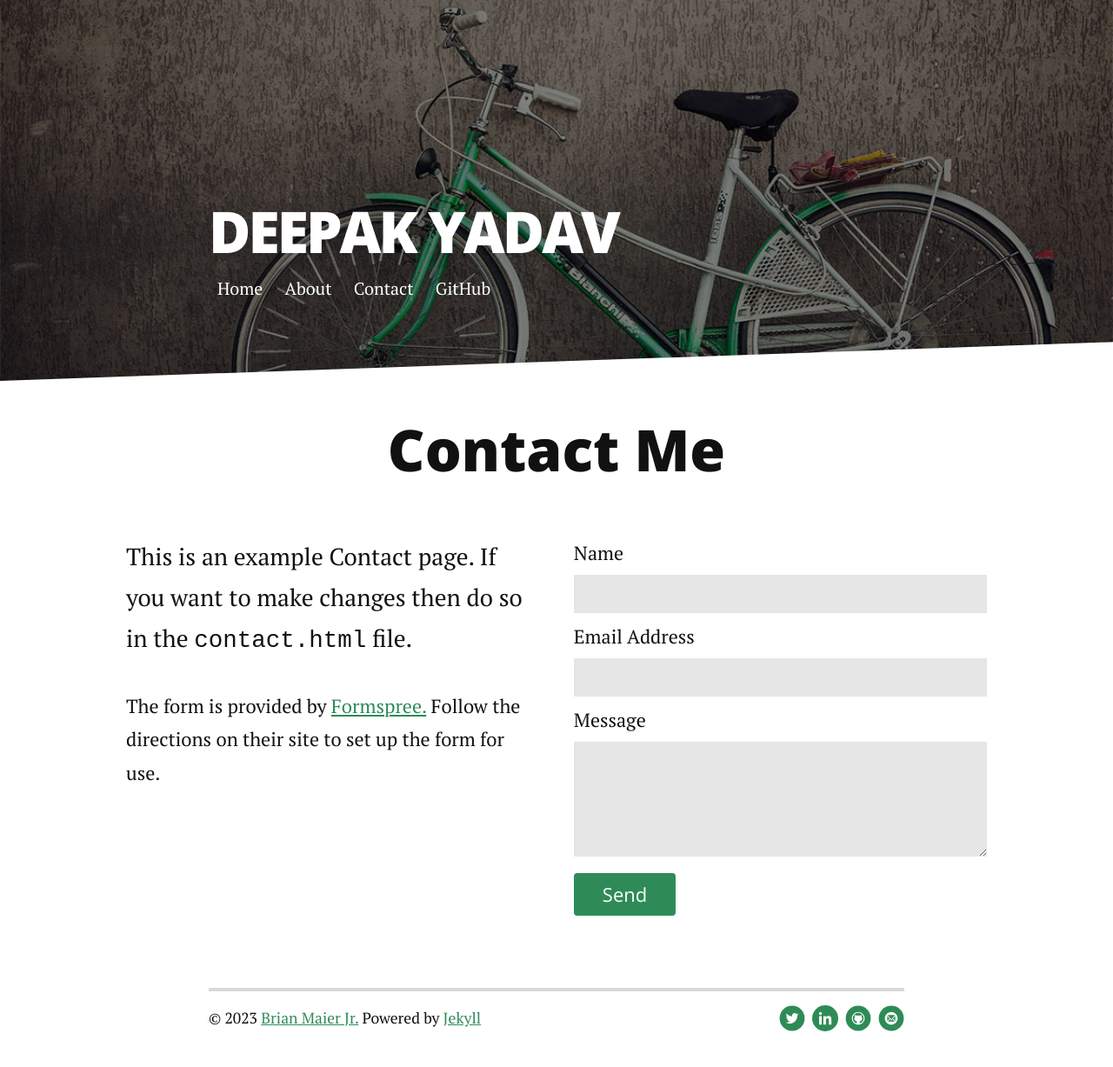
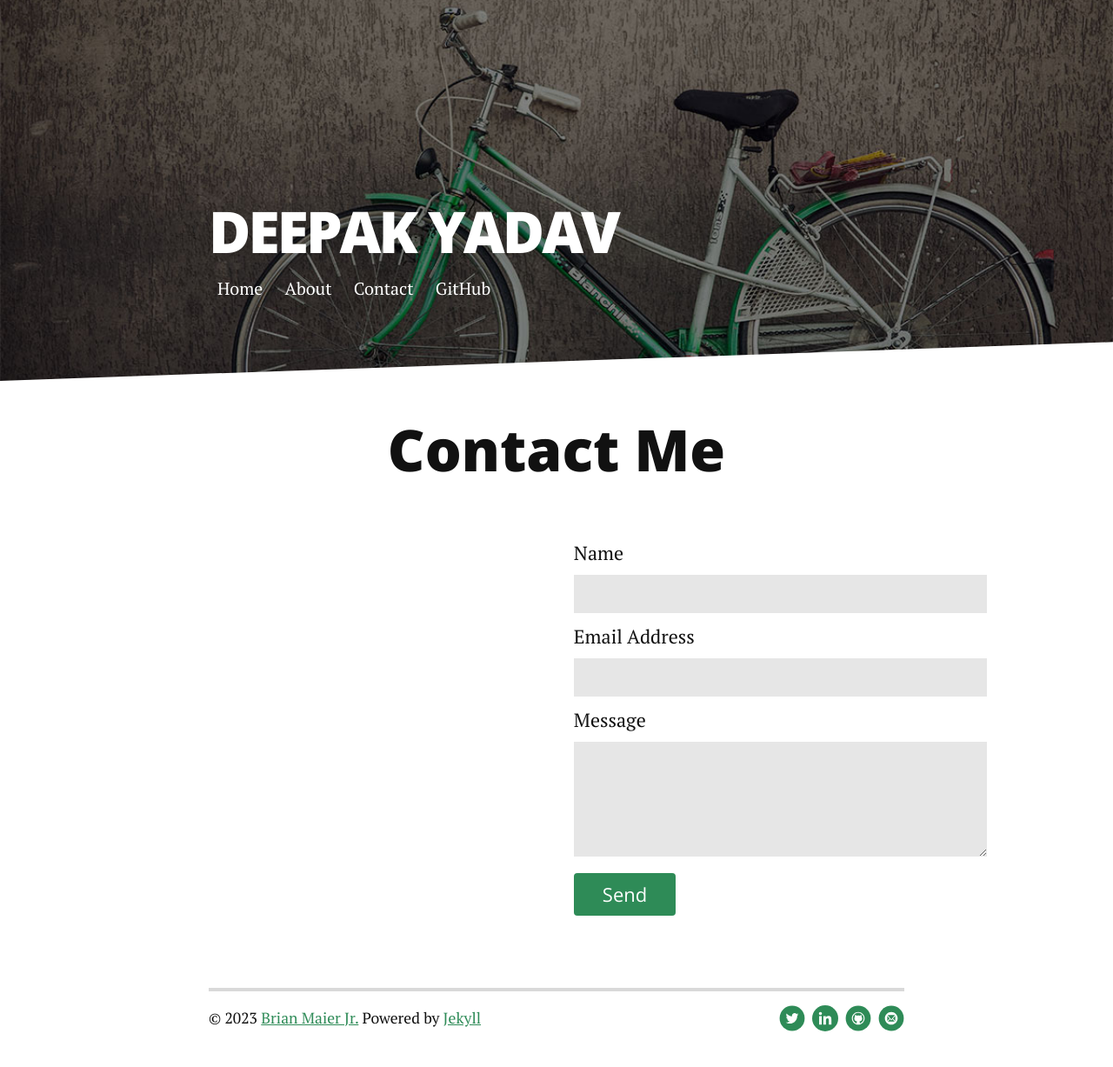
Before and after one commit to deepak7376/deepak7376.github.io, a Jekyll site: the page built from contact.md, in a window 1280 px wide. Shown: the whole page at 87% size. Built offline with Jekyll 4.4.1, drawn with Linux system fonts in a browser that asks for light colours; nearby versions of some CDN libraries.

Commit message:
Update contact.md

```diff
--- a/contact.md
+++ b/contact.md
@@ -5,10 +5,6 @@ title: Contact Deepak Yadav
 
 <div id="contact">
   <h1 class="pageTitle">Contact Me</h1>
-  <div class="contactContent">
-    <p class="intro">This is an example Contact page. If you want to make changes then do so in the <code>contact.html</code> file.</p>
-    <p>The form is provided by <a href="http://formspree.io/">Formspree.</a> Follow the directions on their site to set up the form for use.</p>
-  </div>
   <form action="http://formspree.io/dky.united@gmail.com" method="POST">
     <label for="name">Name</label>
     <input type="text" id="name" name="name" class="full-width"><br>
```
